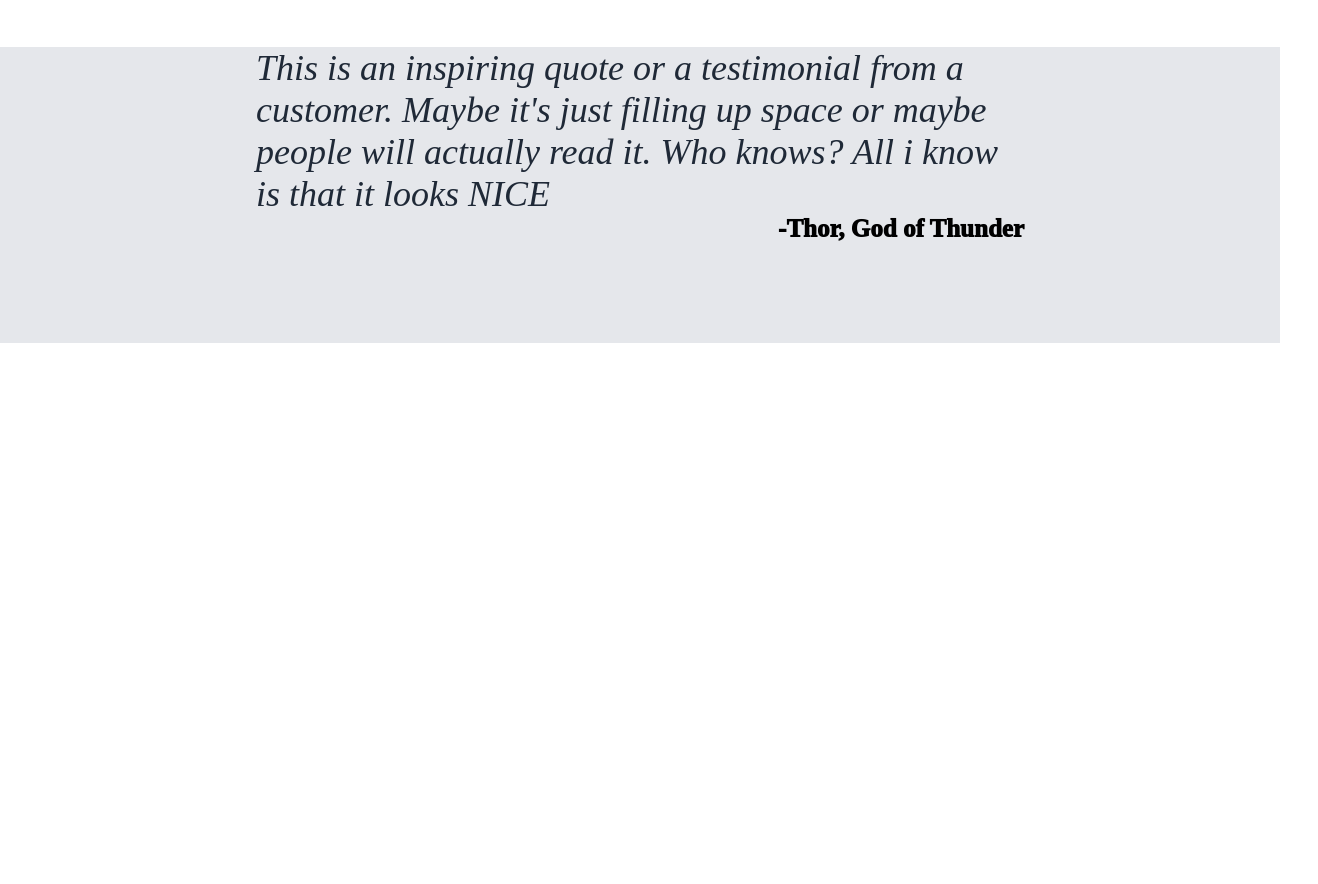
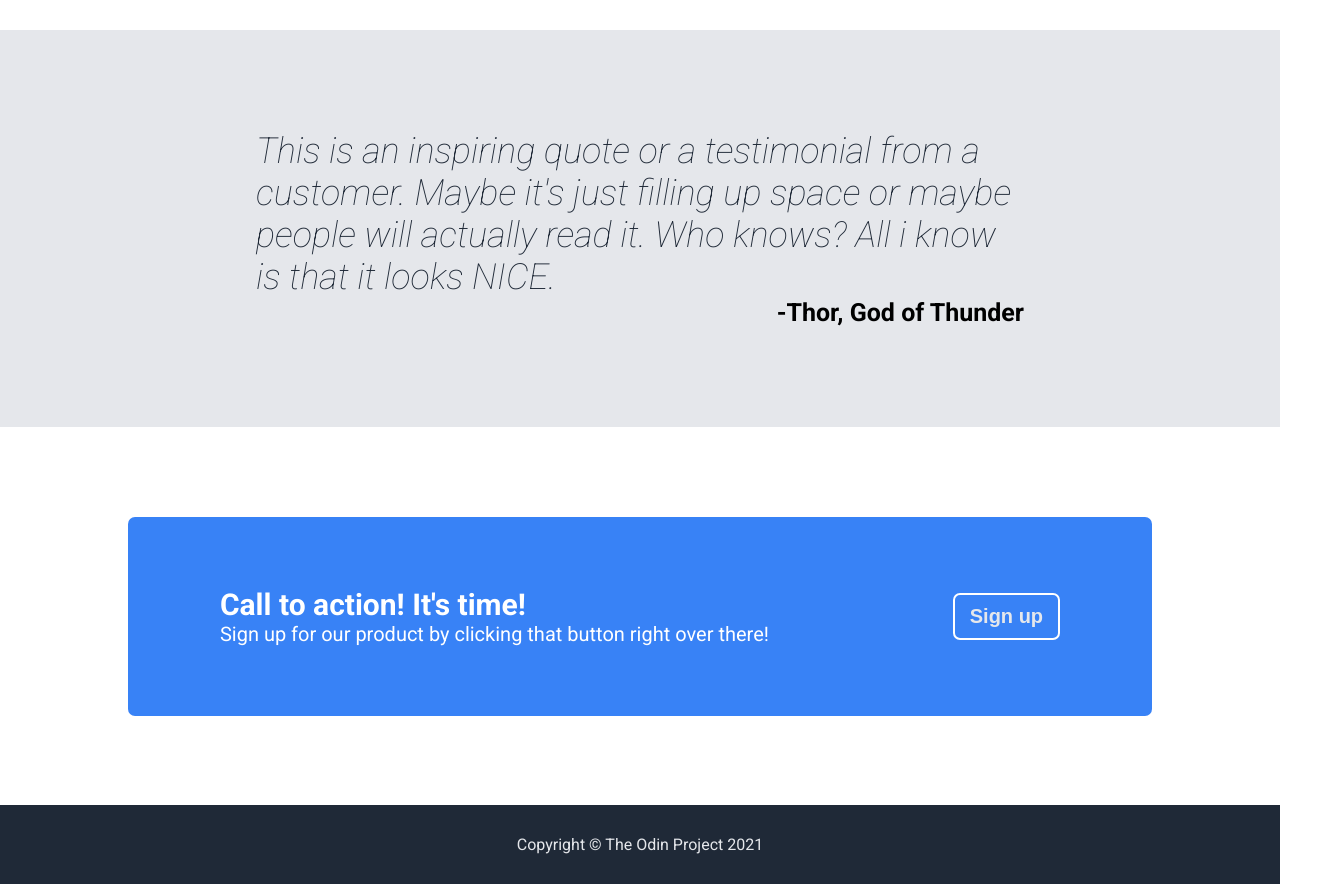
Before and after one commit to ralphyaken/odin-landing, a plain HTML site: page index.html in a window 1280 px wide. Shown: the part 1009-1893 px from the top of the page, 1318 px wide, since content can reach past the window. Before the commit the page ends 1352 px from the top, so only its background shows below. Drawn offline with Linux system fonts and the light colour scheme; a web font is replaced by a local one.

Commit message:
Site is filled with content

```diff
--- a/index.html
+++ b/index.html
@@ -28,7 +28,7 @@
                 <div class="herotext2">
                     This website has some subtext that goes here under the main title. It's a smaller font and the color is lower contrast
                 </div>
-                <button type="button" class="button1">Sign up</button>>
+                <button type="button" class="button1">Sign up</button>
             </div>
             <div class="heroimg">
             <img src="hero1.jpg">
@@ -66,20 +66,25 @@
     <!-- this is the quote section -->
 
     <div class="quote">
-        <div class="quotext">This is an inspiring quote or a testimonial from a customer. Maybe it's just filling up space or maybe people will actually read it. Who knows? All i know is that it looks NICE</div>
+        <div class="quotext">This is an inspiring quote or a testimonial from a customer. Maybe it's just filling up space or maybe people will actually read it. Who knows? All i know is that it looks NICE.</div>
         <div class="thor"> -Thor, God of Thunder</div>
     </div>
 
     <!-- call to action blue section -->
 
-    <div class="action">
-
-    </div>
+        <div class="bluebox">
+            <div class="leftcta">
+                <div class="cta">Call to action! It's time!</div>
+                <div class="belowcta">Sign up for our product by clicking that button right over there!</div>
+            </div>
+            <div class="rightcta"></div>
+            <button type="button" class="button2">Sign up</button>
+        </div>
 
     <!-- footer with copyright info -->
 
     <div class="footer">
-
+        Copyright 	&copy; The Odin Project 2021
     </div>
 </body>
 </html>
--- a/styles.css
+++ b/styles.css
@@ -1,8 +1,8 @@
-@import url('https://fonts.googleapis.com/css2?family=Cormorant+SC&display=swap');
-
+@import url('https://fonts.googleapis.com/css2?family=Roboto:wght@400;700&display=swap');
+@import url('https://fonts.googleapis.com/css2?family=Cormorant+SC&family=Roboto:ital,wght@1,100&display=swap');
 body {
     display: flex;
-    font-family: 'Cormorant SC', serif;
+    font-family: Roboto, sans-serif;
     flex-direction: column;
     margin: 0;
     padding: 0;
@@ -90,7 +90,7 @@ ul {
     max-width: 90px;
     min-height: 30px;
     background-color: #3882F6;
-    color: white;
+    color: #E5E7EB;
     border-radius: 7px;
     border: 0;
     font-weight: bold;
@@ -132,6 +132,8 @@ ul {
     display: flex;
     flex-direction: row;
     padding: 50px;
+    justify-content: center;
+    align-items: center;
 
 }
 
@@ -144,14 +146,18 @@ ul {
 
 .text {
     display: flex;
+    justify-content: space-between;
+    align-items: center;
+    font-size: 15px;
+    color: grey;
+    padding: 1px;
 }
 
 .box {
     display: flex;
-    max-width: 150px;
+    max-width: 140px;
     flex-direction: column;
     padding: 0 20px;
-
 }
 
 /* end of info */
@@ -160,8 +166,7 @@ ul {
     display: flex;
     flex-direction: column;
     background-color: #E5E7EB;
-    padding: 0 20%;
-    padding-bottom: 100px;
+    padding: 100px 20%;
 }
 
 .quotext {
@@ -180,3 +185,53 @@ ul {
     font-weight: 1000;
     font-size: 25px;
 }
+
+/* end of quote */
+
+.bluebox {
+    background-color: #3882F6;
+    color: white;
+    margin: 7% 10%;
+    padding: 70px 0;
+    border-radius: 7px;
+    display: flex;
+    align-items: center;
+    justify-content: space-evenly;
+    flex-direction: row;
+}
+
+.cta {
+    font-weight: bold;
+    font-size: 30px;
+}
+
+.belowcta {
+    font-size: 20px;
+
+}
+
+.button2 {
+    max-width: 130px;
+    min-height: 30px;
+    background-color: #3882F6;
+    color: #E5E7EB;
+    border-radius: 7px;
+    border: 2px;
+    border-color: white;
+    border-style: solid;
+    font-weight: bold;
+    font-size: 20px;
+    padding: 10px 15px;
+}
+
+/* end of bluebox */
+
+.footer {
+    background-color: #1F2937;
+    color: #E5E7EB;
+    display: flex;
+    flex-direction: column;
+    justify-content: center;
+    align-items: center;
+    padding: 30px 0;
+}
```
